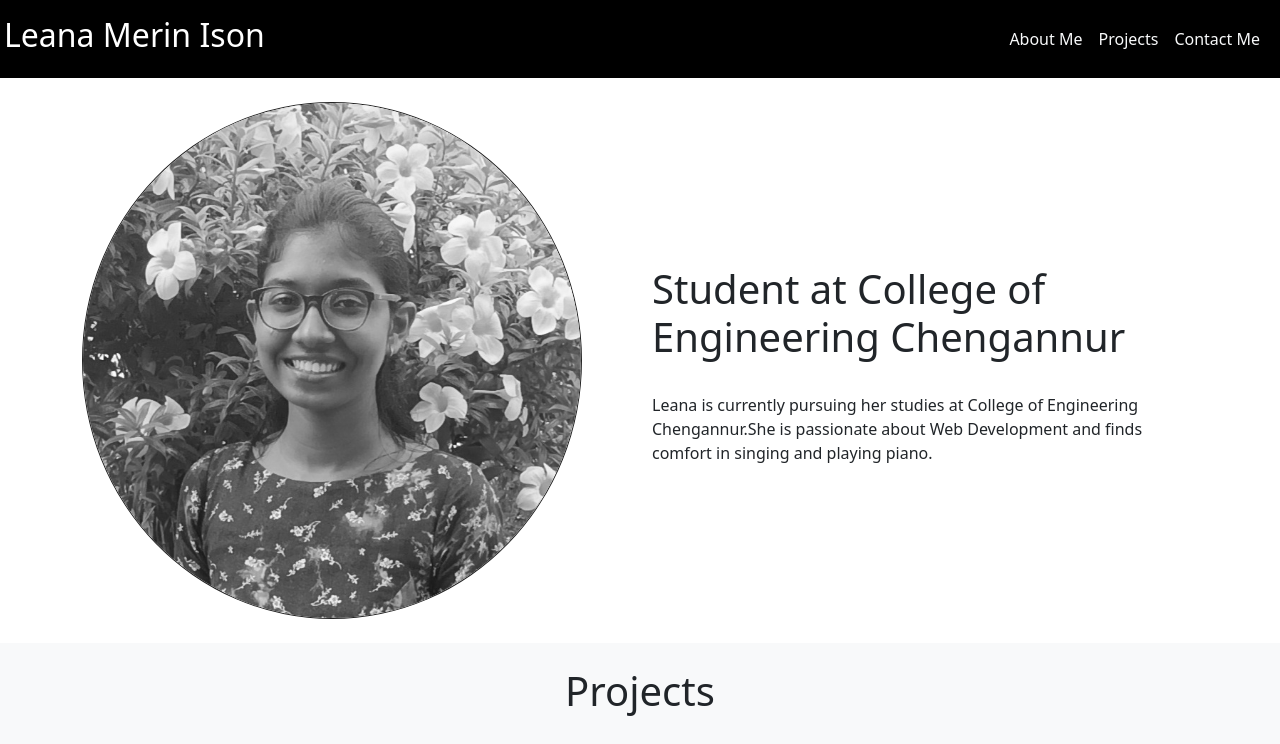
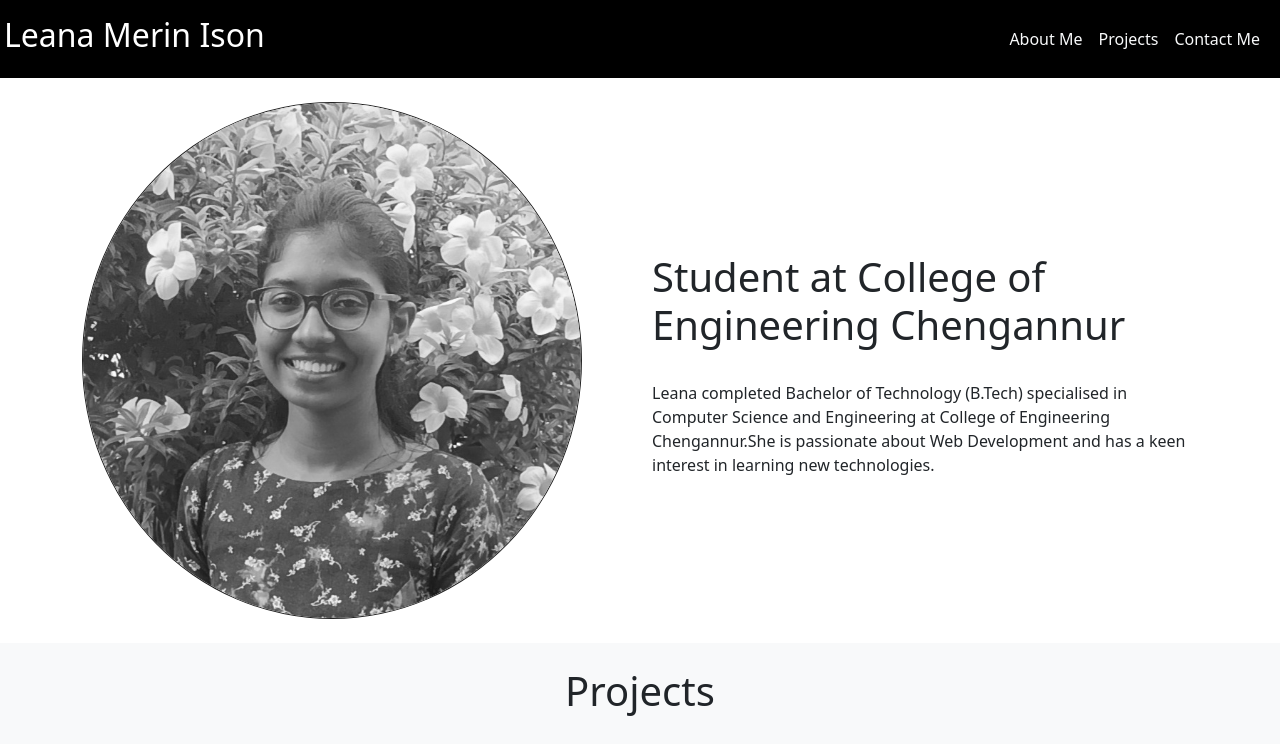
Before and after one commit to LEANA18/Portfolio, a plain HTML site: page index.html in a window 1280 px wide. Shown: the top 744 px of the page. Drawn offline with nearby package versions, Linux system fonts and the light colour scheme.

Commit message:
Update index.html

```diff
--- a/index.html
+++ b/index.html
@@ -49,7 +49,8 @@
                                 <br>
                                 <h1>Student at College of Engineering Chengannur</h1>
                                 <br>
-                                <p>Leana is currently pursuing her studies at College of Engineering Chengannur.She is passionate about Web Development and finds comfort in singing and playing piano.</p>
+
+                                <p>Leana completed Bachelor of Technology (B.Tech) specialised in Computer Science and Engineering at College of Engineering Chengannur.She is passionate about Web Development and has a keen interest in learning new technologies.</p>
 
                             </div>
                         </div>
```
